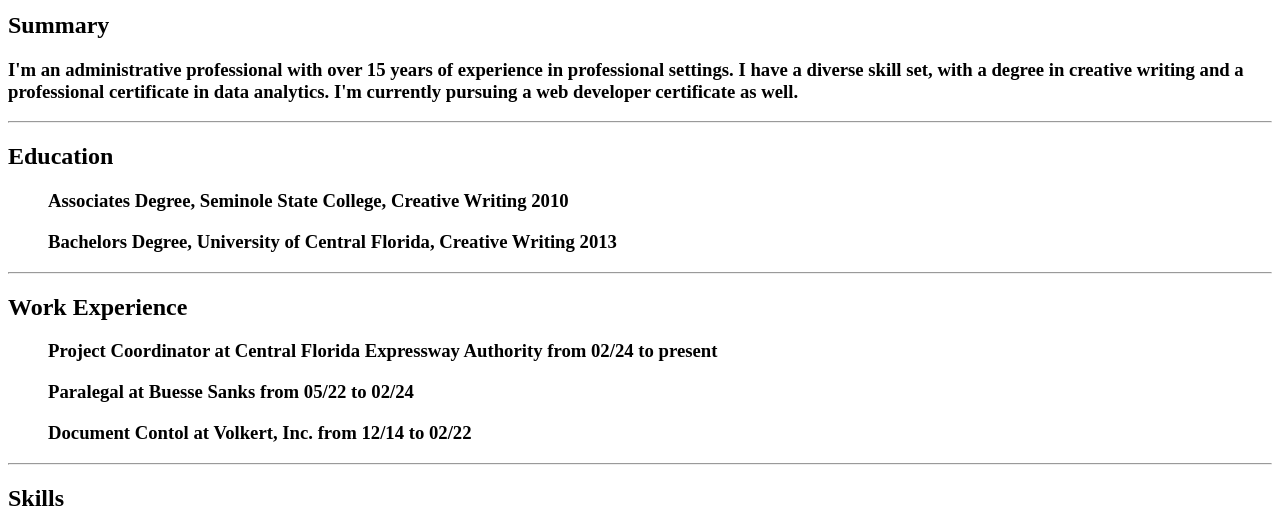
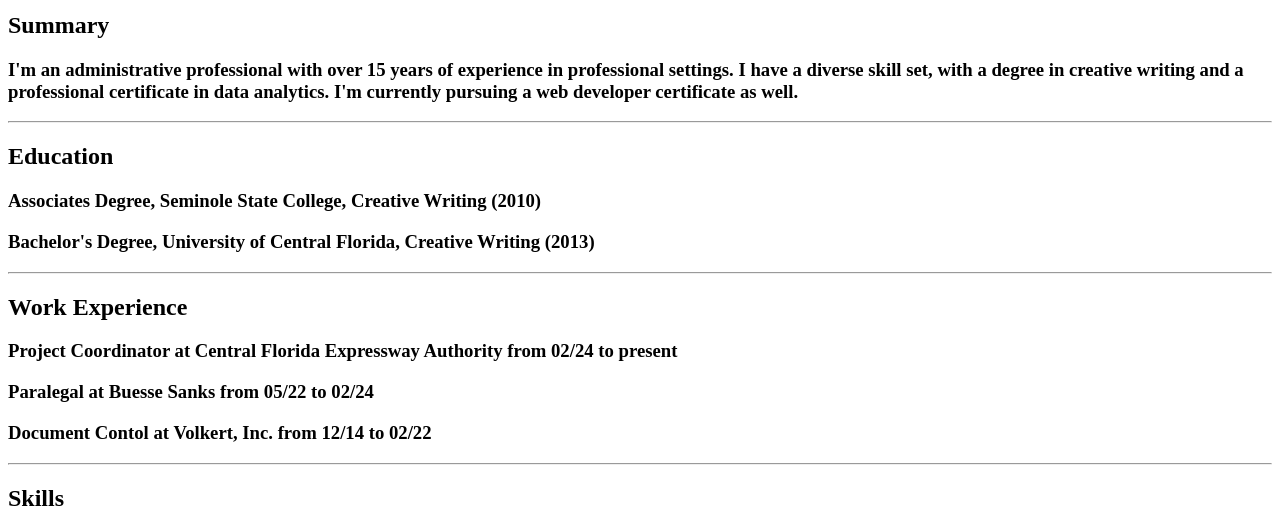
Before and after one commit to sBenzo29/Resume-Capstone, a plain HTML site: page index.html in a window 1280 px wide. Shown: the part 262-790 px from the top of the page. Drawn offline with Linux system fonts and the light colour scheme.

Commit message:
Update index.html

```diff
--- a/index.html
+++ b/index.html
@@ -11,24 +11,27 @@
 <img src="assets/images/Headshot.JPG" height="150" alt="professional photo"
 
 <p>
-    <hr>
+ <hr>
+
 <h2>Summary</h2>
 
 <h3>I'm an administrative professional with over 15 years of experience in professional settings.
     I have a diverse skill set, with a degree in creative writing and a professional certificate in data analytics.
-    I'm currently pursuing a web developer certificate as well.</h3></p>
+    I'm currently pursuing a web developer certificate as well.</h3>
+</p>
+
 <hr>
 <h2>Education</h2>
 <p>
-<ul><h3>Associates Degree, Seminole State College, Creative Writing 2010</h3>
-<h3>Bachelors Degree, University of Central Florida, Creative Writing 2013</h3></ul>
+<h3>Associates Degree, Seminole State College, Creative Writing (2010)</h3>
+<h3> Bachelor's Degree, University of Central Florida, Creative Writing (2013)</h3>
 </p>
 <hr>
 <h2>Work Experience</h2>
-<p><ul>
+<p>
     <h3>Project Coordinator at Central Florida Expressway Authority from 02/24 to present</h3>
     <h3>Paralegal at Buesse Sanks from 05/22 to 02/24</h3>
-    <h3>Document Contol at Volkert, Inc. from 12/14 to 02/22</h3></ul></p>
+    <h3>Document Contol at Volkert, Inc. from 12/14 to 02/22</h3></p>
 <hr>
 <h2>Skills</h2>
 
```
